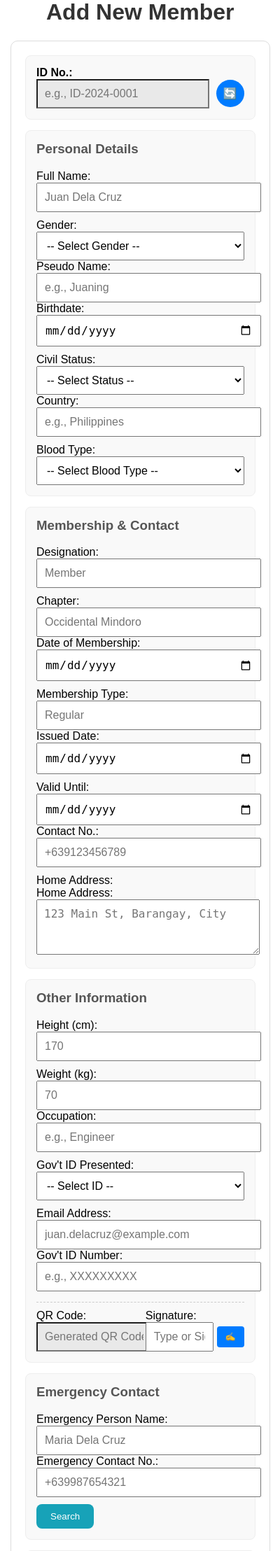
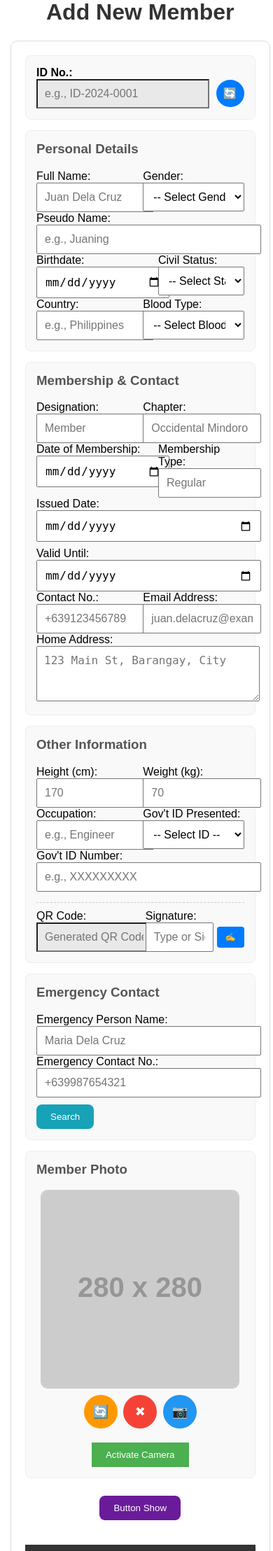
Before and after one commit to daniloabeleda1963-lgtm/idsystem_flaskstart, a Flask app: page /add_member in a window 390 px wide. Shown: the part 265-2481 px from the top of the page at 70% size. Run offline with Flask 3, Linux system fonts and the light colour scheme; grey boxes labelled with a size stand in for pictures from a placeholder-image service; parts of the project's set-up code (start-up, migrations or seed data) failed here and were passed over; some libraries are stand-ins or nearby versions.

Commit message:
Enhance mobile responsiveness of add member form
Updated mobile styling for form fields, camera buttons, and action buttons. Adjusted layout for better responsiveness and added email field above home address.

```diff
--- a/templates/add_member_form.html
+++ b/templates/add_member_form.html
@@ -14,15 +14,22 @@
         box-sizing: border-box;
     }
 
-    /* Mobile Adjustments: If screen is smaller than 700px (Celphone/Tablet) */
+    /* --- MOBILE ADJUSTMENTS (Celphone View) --- */
     @media (max-width: 700px) {
-        /* Force side-by-side divs to stack vertically on mobile */
-        .form-container > div > div[style*="display:flex"] {
+
+        /* 1. AYUSIN ANG FORM FIELDS (Inputs) */
+        /* Sa celpon, ibabaw na yung fields */
+        .form-container > div[style*="display:flex"] {
             flex-direction: column !important;
             gap: 10px !important;
         }
 
-        /* Ensure inputs look good stacked */
+        /*pero sa loob ng sections, compact lang */
+        .form-container > div > div[style*="display:flex"] {
+             flex-wrap: wrap !important;
+             gap: 8px !important;
+        }
+
         .form-container input,
         .form-container select,
         .form-container textarea {
@@ -30,17 +37,52 @@
             width: 100% !important;
         }
 
-        /* Fix camera buttons on small screens */
+        /* 2. AYUSIN ANG CAMERA BUTTONS (Fixed Position) */
+        /* Sa laptop absolute, sa mobile static at maliit */
         #switch_camera_btn, #cancel_camera_btn, #upload_photo_btn {
             position: static !important;
-            margin-top: 5px;
-            display: inline-block !important;
-            width: auto;
+            display: inline-flex !important;
+            justify-content: center !important;
+            align-items: center !important;
+            width: 48px !important;
+            height: 48px !important;
+            padding: 0 !important;
+            margin: 5px 2px !important;
+            border-radius: 50% !important;
+            flex-shrink: 0 !important; /* Prevent shrinking */
         }
 
-        /* Magic content area responsiveness */
+        /* Controls Wrapper */
+        .camera-controls-wrapper {
+            display: flex !important;
+            justify-content: center !important;
+            gap: 10px !important;
+            margin-top: 15px !important;
+            flex-wrap: wrap !important;
+        }
+
+        /* 3. AYUSIN ANG MAGIC ACTION BUTTONS (Add, Edit, Save, Delete) */
+        /* Ito yung tumatakbong specific sa Magic Area lang */
         #magic_content_area .magic-action-btn {
-            flex-grow: 1;
+            flex: 0 1 auto !important; /* Auto width based on content */
+            padding: 8px 12px !important; /* Maliit na padding */
+            font-size: 13px !important; /* Maliit na text */
+            min-width: 60px !important; /* Hindi masyadong liit */
+            margin: 2px !important;
+            display: inline-block !important;
+            width: auto !important; /* Hindi full width */
+        }
+
+        /* 4. AYUSIN ANG NAV BUTTONS (Arrows) */
+        #magic_content_area button[title="Home"],
+        #magic_content_area button[title="Previous"],
+        #magic_content_area button[title="Next"],
+        #magic_content_area button[title="End"],
+        #magic_content_area button[title="Populate"] {
+            width: 38px !important;
+            height: 38px !important;
+            padding: 0 !important;
+            flex-shrink: 0 !important;
         }
     }
 </style>
@@ -121,7 +163,6 @@
                     <option value="Widower">Widower</option>
                     <option value="Separated">Separated</option>
                     <option value="Divorced">Divorced</option>
-                    <option value="None">None</option> <!-- ADDED: None Option -->
                 </select>
             </div>
         </div>
@@ -188,8 +229,8 @@
                 <input type="tel" id="contact_no_field" name="contact_no" placeholder="+639123456789" required style="padding:10px; font-size:16px; width:100%;">
             </div>
             <div style="flex:1;">
-                <label for="home_address_field">Home Address:</label>
-                <!-- Removed separate label/address for parallel alignment fix request if applicable, but keeping original structure logic unless requested to change. Wait, request was specific about Email. Moving Email below. -->
+                <label for="email_field">Email Address:</label>
+                <input type="email" id="email_field" name="email" placeholder="juan.delacruz@example.com" style="padding:10px; font-size:16px; width:100%;">
             </div>
         </div>
         <label for="home_address_field">Home Address:</label>
@@ -215,13 +256,6 @@
                 <input type="text" id="occupation_field" name="occupation" placeholder="e.g., Engineer" style="padding:10px; font-size:16px; width:100%;">
             </div>
             <div style="flex:1;">
-                <!-- Empty placeholder or spacer if needed, but currently this row only has Occupation -->
-            </div>
-        </div>
-
-        <!-- UPDATED: EMAIL & GOV ID SIDE BY SIDE -->
-        <div style="display:flex; gap:15px;">
-            <div style="flex:1;">
                 <label for="govt_id_presented_field">Gov't ID Presented:</label>
                 <select id="govt_id_presented_field" name="govt_id_presented" style="padding:10px; font-size:16px; width:100%;">
                     <option value="">-- Select ID --</option>
@@ -229,15 +263,9 @@
                     <option value="Driver's License">Driver's License</option>
                     <option value="National ID">National ID</option>
                     <option value="SSS ID">SSS ID</option>
-                    <option value="None">None</option> <!-- ADDED: None Option -->
                 </select>
             </div>
-            <div style="flex:1;">
-                <label for="email_field">Email Address:</label>
-                <input type="email" id="email_field" name="email" placeholder="juan.delacruz@example.com" style="padding:10px; font-size:16px; width:100%;">
-            </div>
         </div>
-
         <label for="govt_id_no_field">Gov't ID Number:</label>
         <input type="text" id="govt_id_no_field" name="govt_id_no" placeholder="e.g., XXXXXXXXX" style="padding:10px; font-size:16px;">
 
@@ -280,10 +308,11 @@
                 <video id="video" autoplay playsinline style="width:100%; height:100%; object-fit:cover; position:absolute; top:0; left:0; display:none;"></video>
                 <img id="photo_preview" src="https://placehold.co/280x280/cccccc/333333?text=Photo+Preview" alt="Captured Photo Preview" style="width:100%; height:100%; object-fit:cover; position:absolute; top:0; left:0;">
             </div>
+            <!-- NOTE: Absolute positions for Laptop. Overridden by CSS for Mobile. -->
             <button id="switch_camera_btn" type="button" style="position: absolute; left: calc(50% + 165px); bottom: 150px; padding:10px 14px; border:none; border-radius:50%; background-color:#FF9800; color:white; cursor:pointer; font-size:18px; display:none;">🔄</button>
             <button id="cancel_camera_btn" type="button" style="position: absolute; left: calc(50% + 165px); bottom: 100px; padding:10px 14px; border:none; border-radius:50%; background-color:#f44336; color:white; cursor:pointer; font-size:18px; display:none;">✖</button>
             <button id="upload_photo_btn" type="button" style="position: absolute; left: calc(50% + 165px); bottom: 50px; padding:10px 14px; border:none; border-radius:50%; background-color:#2196F3; color:white; cursor:pointer; font-size:18px;">📷</button>
-            <div id="main_camera_controls" style="display:flex; justify-content:center; gap:10px; margin-top:10px;">
+            <div id="main_camera_controls" class="camera-controls-wrapper" style="display:flex; justify-content:center; gap:10px; margin-top:10px;">
                 <button id="activate_camera_btn" type="button" style="padding:10px 20px; background:#4CAF50; color:white; border:none; cursor:pointer;">Activate Camera</button>
                 <button id="take_picture_btn" type="button" style="display:none; padding:10px 20px; background:#008CBA; color:white; border:none; cursor:pointer;">Take Picture</button>
                 <button id="clear_photo_btn" type="button" style="display:none; padding:10px 20px; background:#ff9800; color:white; border:none; cursor:pointer;">Clear Photo</button>
@@ -361,7 +390,7 @@
 <script>
 /*
   FINAL VERSION: FIXED TOUCH & ADDED DELETE BUTTON
-  UPDATED SIGNATURE PAD FOR SMOOTH TOUCH/FINGER/COTTON BUGS INPUT
+  UPDATED SIGNATURE PAD FOR SMOOTH FINGER/COTTON BUGS INPUT
 */
 
 (function () {
```
